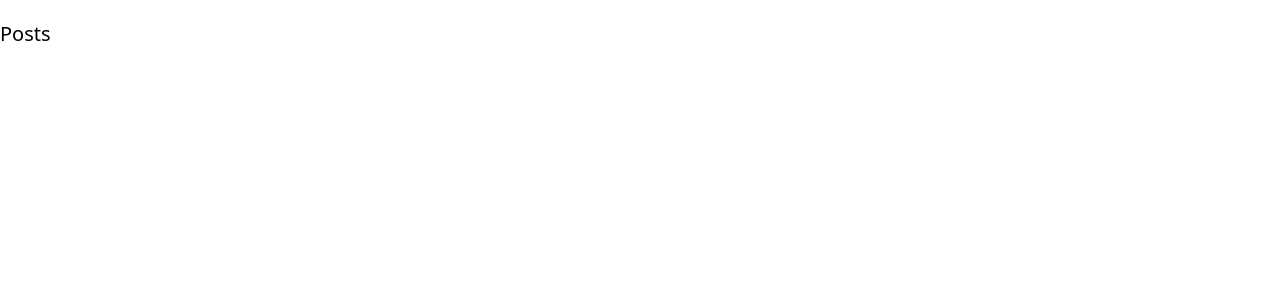
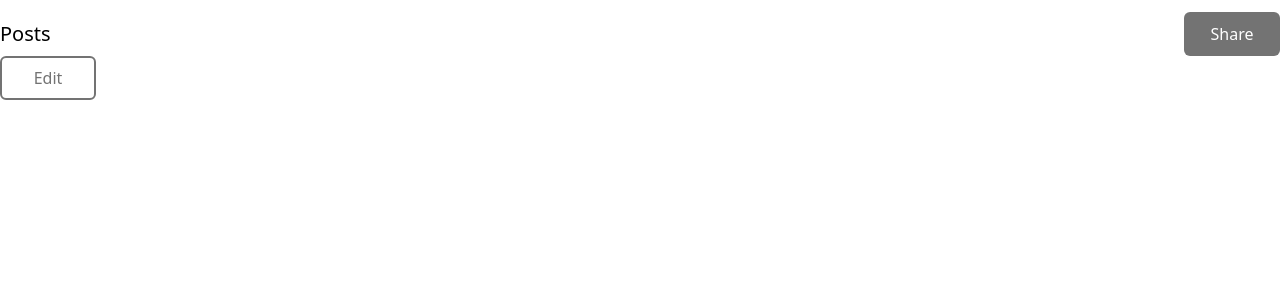
Before and after one commit to Faizanabid1998/BlogPost, a Vue app: page / in a window 1280 px wide. Shown: the top 300 px of the page. Built offline with nearby package versions, Linux system fonts and the light colour scheme.

Commit message:
changes to button

```diff
--- a/src/App.vue
+++ b/src/App.vue
@@ -1,9 +1,8 @@
 <template>
   <div>
-    <nav-bar :your-text="'test'" :heading="'Posts'"></nav-bar>
+    <nav-bar :your-text="'Share'" :heading="'Posts'"></nav-bar>
     <div>
-      <the-button :button-text="'abc'" :bg="`black`" :color="`neutral-500`">
-      </the-button>
+      <base-button :edit-del="'Edit'"></base-button>
     </div>
   </div>
 </template>
--- /dev/null
+++ b/src/components/ui/BaseBtn.vue
@@ -0,0 +1,18 @@
+<template>
+  <div>
+    <button
+      :class="`flex flex-row items-center w-24 h-11 bg-white border-2  border-neutral-500 rounded-md justify-center py-3 px-5`"
+    >
+      <div :class="`w-14 h-6 leading-6  font-medium text-neutral-500`">
+        {{ editDel }}
+      </div>
+    </button>
+  </div>
+</template>
+
+
+      <script>
+export default {
+  props: ["editDel"],
+};
+</script>
--- a/src/components/ui/NavBar.vue
+++ b/src/components/ui/NavBar.vue
@@ -4,7 +4,7 @@
   >
     <div class="text-xl font-medium w-32 h-10 leading-10">{{ heading }}</div>
     <div class="ml-auto">
-      <the-button :button-text="yourText" :bg="`neutral-500`"></the-button>
+      <the-button :button-text="yourText" :bg="`red`"></the-button>
     </div>
   </nav>
 </template>
--- a/src/components/ui/TheButton.vue
+++ b/src/components/ui/TheButton.vue
@@ -1,17 +1,18 @@
-    <template>
+<template>
+  <div>
     <button
-        :class="`flex flex-row items-center w-24 h-11 bg-${bg} rounded-md justify-center text-white`"
+      :class="`flex flex-row items-center w-24 h-11 bg-neutral-500 rounded-md justify-center py-3 px-5`"
     >
-        <div :class="`w-14 h-6 leading-6  font-medium`">
+      <div :class="`w-14 h-6 leading-6  font-medium text-white`">
         {{ buttonText }}
-        </div>
+      </div>
     </button>
-    </template>
+  </div>
+</template>
 
 
     <script>
-    export default{
-        props:['buttonText', 'bg', 'color']
-
-    }
-    </script>
+export default {
+  props: ["buttonText"],
+};
+</script>
--- a/src/main.js
+++ b/src/main.js
@@ -1,13 +1,13 @@
-import { createApp } from 'vue'
-import App from './App.vue'
-import '@/assets/main.css'
-import TheButton from './components/ui/TheButton.vue'
-import NavBar from './components/ui/NavBar'
+import { createApp } from "vue";
+import App from "./App.vue";
+import "@/assets/main.css";
+import TheButton from "./components/ui/TheButton.vue";
+import NavBar from "./components/ui/NavBar";
+import BaseButton from "./components/ui/BaseBtn";
 
+const app = createApp(App);
+app.component("the-button", TheButton);
+app.component("nav-bar", NavBar);
+app.component("base-button", BaseButton);
 
-
-const app=createApp(App)
-app.component('the-button',TheButton)
-app.component('nav-bar',NavBar)
-
-app.mount('#app')
+app.mount("#app");
```
